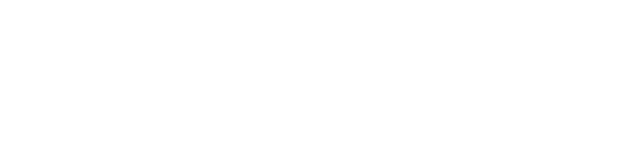
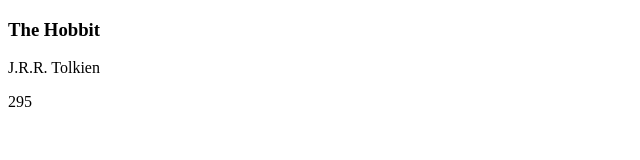
Before and after one commit to OmarNaguib/Library, a plain HTML site: page index.html in a window 1280 px wide. Shown: the whole page, without its empty margins (0-640 px from the left). Drawn offline with Linux system fonts and the light colour scheme.

Commit message:
complete book addition function

```diff
--- a/index.html
+++ b/index.html
@@ -3,11 +3,13 @@
 <head>
     <meta charset="UTF-8">
     <meta http-equiv="X-UA-Compatible" content="IE=edge">
-    <script src="program.js"></script>
+    <script src="program.js" defer></script>
     <meta name="viewport" content="width=device-width, initial-scale=1.0">
-    <title>Document</title>
+    <title>Library</title>
 </head>
 <body>
+    <div class="container">
 
+    </div>
 </body>
 </html>
--- a/program.js
+++ b/program.js
@@ -4,13 +4,43 @@
     this.title=title;
     this.author=author;
     this.nPages=nPages;
-    this.read=read
-    this.info = () => `${this.title} by ${this.author}, ${this.nPages} pages, ${read}`
-
+    this.read=read;
 }
 
-function addBookToLibrary() {
-    // do stuff here
+function addBookToLibrary(book) {
+    const container=document.querySelector(".container")
+    const card=document.createElement("div");
+
+    const title=document.createElement("h3");
+    title.textContent=book.title
+
+    const author=document.createElement("p");
+    author.textContent=book.author
+
+    const nPages=document.createElement("p");
+    nPages.textContent=book.nPages
+
+    const status=document.createElement("div");
+    status.addEventListener("click",()=>{
+        status.classList.toggle("read")
+    });
+
+    card.appendChild(title);
+    card.appendChild(author);
+    card.appendChild(nPages);
+    card.appendChild(status);
+
+    container.appendChild(card);
 }
 
-let book= new Book("The Hobbit","J.R.R. Tolkien",295,"not read yet")
+
+
+
+function displayBooks(library) {
+    library.array.forEach(book => {
+
+    });
+}
+
+
+addBookToLibrary(new Book("The Hobbit","J.R.R. Tolkien",295,true))
```
